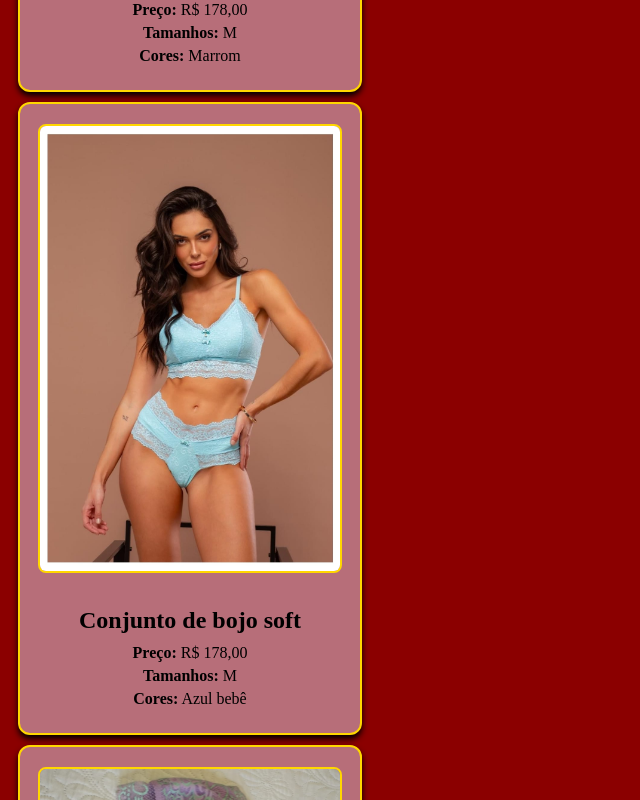
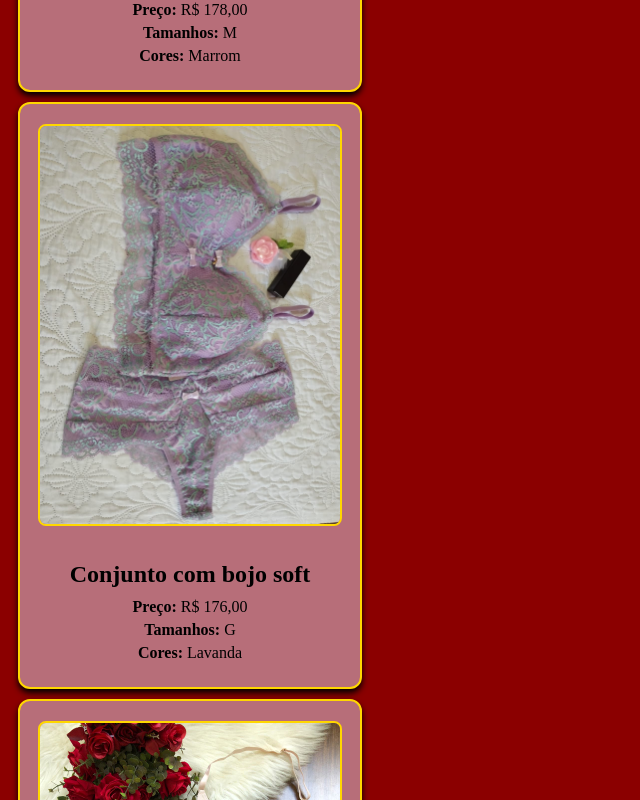
Before and after one commit to Lopes0908/Lopes0908.github.io, a SvelteKit app: page /categoria1 in a window 1280 px wide. Shown: the part 4420-5220 px from the top of the page, without its empty margins (0-640 px from the left). Built offline with nearby package versions, Linux system fonts and the light colour scheme; a web font is replaced by a local one.

Commit message:
Atualização de estoque

```diff
--- a/src/routes/categoria1/+page.svelte
+++ b/src/routes/categoria1/+page.svelte
@@ -62,14 +62,7 @@
 			tamanhos: ['M'],
 			cores: ['Marrom'],
 		},
-		{
-			nome: 'Conjunto de bojo soft',
-			imagem: '/images/f8.jpg',
-			preco: 'R$ 178,00',
-			tamanhos: ['M'],
-			cores: ['Azul bebê'],
-		},
-		{
+	{
 			nome: 'Conjunto com bojo soft',
 			imagem: '/images/f9.jpg',
 			preco: 'R$ 176,00',
@@ -138,13 +131,6 @@
 			preco: 'R$ 176,00',
 			tamanhos: ['G'],
 			cores: ['Divino'],
-		},
-		 {
-			nome: 'Conjunto basico',
-			imagem: '/images/f19.jpg',
-			preco: 'R$ 176,00',
-			tamanhos: ['M','G'],
-			cores: ['Marrom'],
 		},
 		 {
 			nome: 'Conjunto tomara que caia',
@@ -233,7 +219,6 @@
 			<option value="Vinho">Vinho</option>
 			<option value="Vermelho">Vermelho</option>
 			<option value="Preto">Preto</option>
-			<option value="Azul bebê">Azul bebê</option>
 			<option value="Lavanda">Lavanda</option>
 			<option value="Nude">Nude</option>
 			<option value="Odalisca">Odalisca</option>
```
Also changed, not shown: static/images/f19.jpg (deleted), static/images/f8.jpg (deleted).
